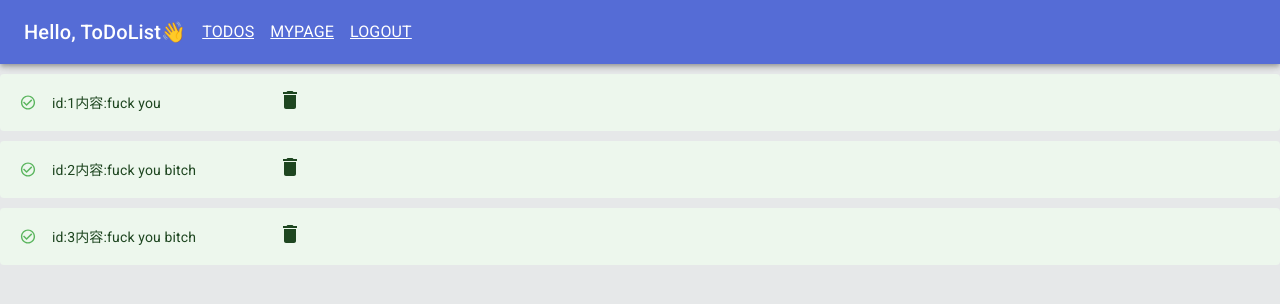
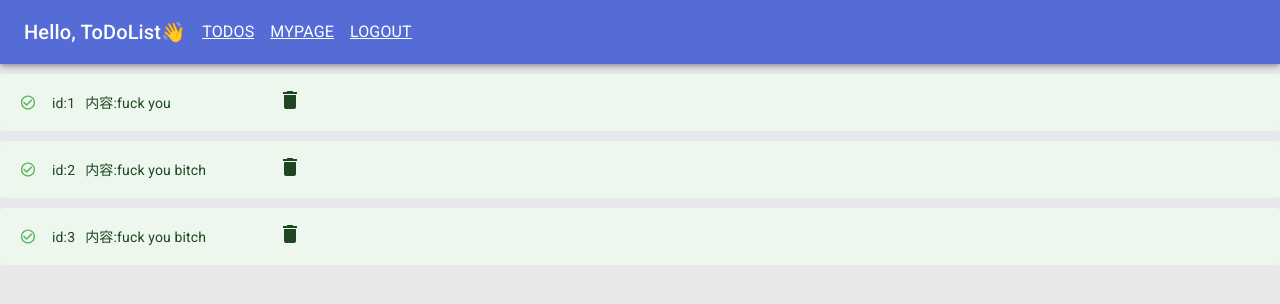
Before and after one commit to yuyaamano23/next_todo_api, a Next.js app: page / in a window 1280 px wide. Shown: the top 304 px of the page. Built offline with nearby package versions, Linux system fonts and the light colour scheme.

Commit message:
ゴミ箱ホバーとtodoitemパディング

```diff
--- a/src/components/TodoItem.tsx
+++ b/src/components/TodoItem.tsx
@@ -44,8 +44,8 @@ const TodoItem: React.FC<TodoItemProps> = ({ todo }) => {
             severity="success"
           >
             <div className={styles.content}>
-              id:{todo.id}
-              内容:{todo.title}
+              <p>id:{todo.id}</p>
+              <p>内容:{todo.title}</p>
               <div className={styles.todoItemDeleteButton}>
                 <TodoDeleteButton todo={todo} />
               </div>
--- a/src/components/UIkit/TodoDeleteButton.tsx
+++ b/src/components/UIkit/TodoDeleteButton.tsx
@@ -3,6 +3,7 @@ import axios from 'axios'
 import { Todo } from 'components/Types'
 import Router from 'next/router'
 import DeleteIcon from '@material-ui/icons/Delete'
+import styles from 'styles/components/UIkit/TodoDeleteButton.module.scss'
 
 type TodoDeleteProps = {
   todo: Todo
@@ -30,6 +31,12 @@ const TodoDeleteButton: React.FC<TodoDeleteProps> = ({ todo, size }) => {
         console.log(err)
       })
   }
-  return <DeleteIcon fontSize={size} onClick={handleDelete} />
+  return (
+    <DeleteIcon
+      className={styles.deleteIcon}
+      fontSize={size}
+      onClick={handleDelete}
+    />
+  )
 }
 export default TodoDeleteButton
--- a/src/styles/components/TodoItem.module.scss
+++ b/src/styles/components/TodoItem.module.scss
@@ -13,6 +13,16 @@
   align-items: center;
 }
 
+.content p {
+  padding: 0px;
+  margin: 0px;
+}
+
+// 2番目の要素
+.content p:nth-child(2) {
+  margin-left: 10px;
+}
+
 .todoItemDeleteButton {
   margin-left: auto;
 }
--- /dev/null
+++ b/src/styles/components/UIkit/TodoDeleteButton.module.scss
@@ -0,0 +1,7 @@
+.deleteIcon:hover {
+  box-shadow: 1px 1px 5px rgba(0, 0, 0, 0.65);
+}
+
+.deleteIcon:active {
+  box-shadow: 1px 1px 5px rgba(0, 0, 0, 0.65);
+}
```
